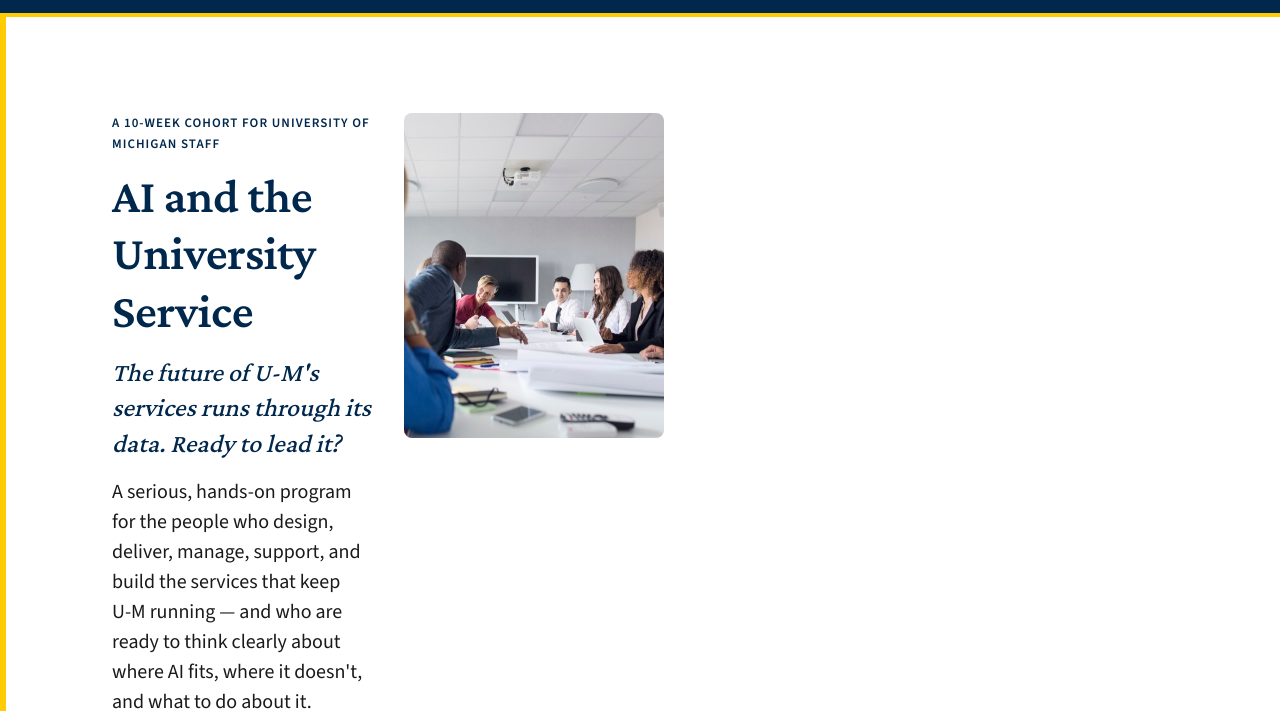
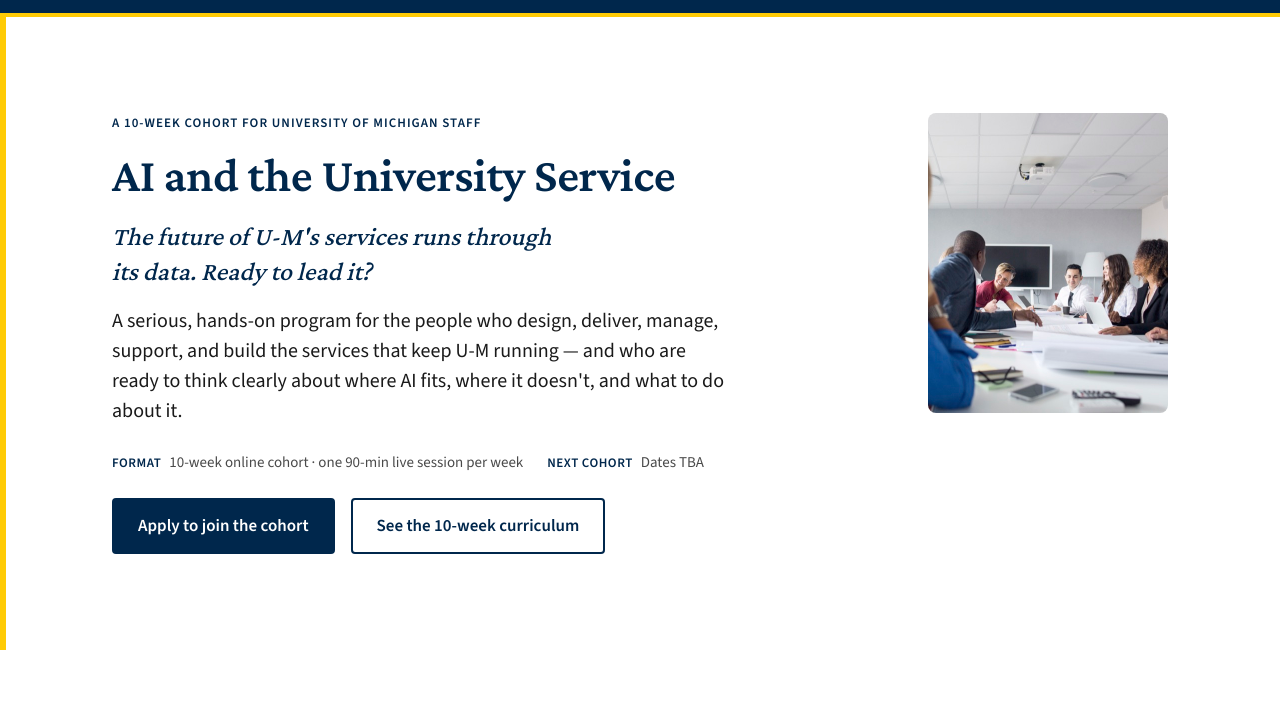
Before and after one commit to mlhess/genai, a plain HTML site: page index.html in a window 1280 px wide. Shown: the part 63-774 px from the top of the page. Drawn offline with nearby package versions, Linux system fonts and the light colour scheme.

Commit message:
Fix hero layout: flex row so text fills remaining width

```diff
--- a/assets/css/site.css
+++ b/assets/css/site.css
@@ -308,15 +308,16 @@
 
 /* Small image left, text right */
 .hero--split .hero__grid {
-  display: grid;
-  grid-template-columns: 1fr;
+  display: flex;
+  flex-direction: column;
   gap: var(--space-5);
-  align-items: start;
+  align-items: flex-start;
 }
 @media (min-width: 720px) {
   .hero--split .hero__grid {
-    grid-template-columns: 260px 1fr;
+    flex-direction: row;
     gap: var(--space-6);
+    align-items: flex-start;
   }
 }
 .hero__image {
@@ -325,7 +326,13 @@
   overflow: hidden;
   aspect-ratio: 4 / 5;
   background: var(--paper-warm);
-  max-width: 260px;
+  flex: 0 0 240px;
+  width: 240px;
+  max-width: 100%;
+}
+.hero--split .hero__grid > div {
+  flex: 1 1 auto;
+  min-width: 0;
 }
 .hero__image img {
   width: 100%;
@@ -335,7 +342,8 @@
 }
 @media (max-width: 719px) {
   .hero__image {
-    max-width: 180px;
+    flex-basis: 180px;
+    width: 180px;
   }
 }
 
@@ -353,13 +361,12 @@
 .hero__title {
   margin-top: var(--space-2);
   margin-bottom: var(--space-4);
-  max-width: 24ch;
 }
 .hero__positioning {
   font-size: var(--size-400);
   line-height: 1.5;
   color: var(--ink);
-  max-width: 58ch;
+  max-width: 62ch;
   margin-bottom: var(--space-5);
 }
 .hero__meta {
```
